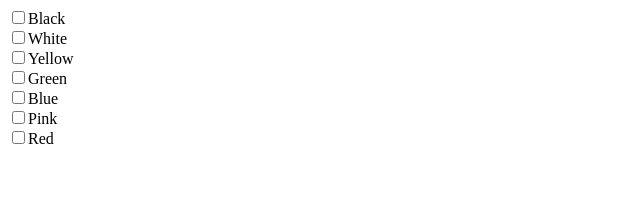
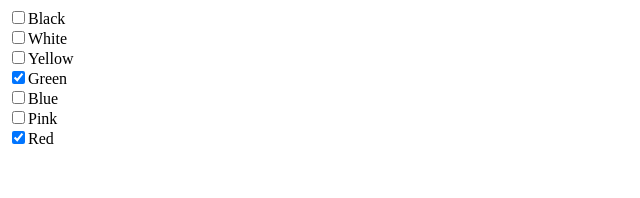
Before and after one commit to thinkricardo/angular-custom-validations, an Angular app: page / in a window 1280 px wide. Shown: the top 198 px of the page, without its empty margins (0-640 px from the left). Built offline with nearby package versions, Linux system fonts and the light colour scheme.

Commit message:
feat: set checkbox list value through ngModel

```diff
--- a/src/app/app.component.html
+++ b/src/app/app.component.html
@@ -1 +1,7 @@
-<app-checkbox-list [items]="colorsList"></app-checkbox-list>
+<form>
+  <app-checkbox-list
+    name="colors"
+    [(ngModel)]="colorsSelected"
+    [items]="colorsList"
+  ></app-checkbox-list>
+</form>
--- a/src/app/app.component.ts
+++ b/src/app/app.component.ts
@@ -15,4 +15,6 @@ export class AppComponent {
     { id: 6, name: 'Pink' },
     { id: 7, name: 'Red' },
   ];
+
+  colorsSelected: number[] = [4, 7];
 }
--- a/src/app/base/base-value-accessor.ts
+++ b/src/app/base/base-value-accessor.ts
@@ -1,19 +1,45 @@
-import { ControlValueAccessor } from '@angular/forms';
+import { ControlValueAccessor, NgControl } from '@angular/forms';
 
-export abstract class BaseValueAccessor implements ControlValueAccessor {
-  writeValue(obj: any): void {
-    throw new Error('Method not implemented.');
+export abstract class BaseValueAccessor<T> implements ControlValueAccessor {
+  protected abstract control: NgControl;
+
+  private currentValue: T;
+  private isDisabled = false;
+
+  onChange = (value: T) => {};
+  onTouched = () => {};
+
+  setValueAcessor() {
+    if (this.control) {
+      this.control.valueAccessor = this;
+    }
   }
 
-  registerOnChange(fn: any): void {
-    throw new Error('Method not implemented.');
+  get value(): T {
+    return this.currentValue;
+  }
+  set value(newValue: T) {
+    if (this.currentValue !== newValue) {
+      this.currentValue = newValue;
+      //this.onChange(this.currentValue);
+    }
   }
 
-  registerOnTouched(fn: any): void {
-    throw new Error('Method not implemented.');
+  writeValue(newValue: T): void {
+    this.currentValue = newValue;
+  }
+
+  registerOnChange(fn: (value: T) => {}): void {
+    this.onChange = fn;
+  }
+
+  registerOnTouched(fn: () => {}): void {
+    this.onTouched = fn;
   }
 
   setDisabledState?(isDisabled: boolean): void {
-    throw new Error('Method not implemented.');
+    if (this.isDisabled !== isDisabled) {
+      this.isDisabled = isDisabled;
+    }
   }
 }
--- a/src/app/components/checkbox-list/checkbox-list.component.html
+++ b/src/app/components/checkbox-list/checkbox-list.component.html
@@ -1,4 +1,4 @@
 <div *ngFor="let item of items">
-  <input type="checkbox" />
+  <input type="checkbox" [checked]="isChecked(item.id)" />
   <label>{{ item.name }}</label>
 </div>
--- a/src/app/components/checkbox-list/checkbox-list.component.ts
+++ b/src/app/components/checkbox-list/checkbox-list.component.ts
@@ -1,15 +1,30 @@
-import { Component, OnInit, Input } from '@angular/core';
+import { Component, Input, Self, Optional } from '@angular/core';
+import { NgControl } from '@angular/forms';
+
+import { BaseValueAccessor } from '../../base/base-value-accessor';
 
 @Component({
   selector: 'app-checkbox-list',
   templateUrl: './checkbox-list.component.html',
   styleUrls: ['./checkbox-list.component.scss'],
 })
-export class CheckboxListComponent implements OnInit {
+export class CheckboxListComponent extends BaseValueAccessor<number[]> {
   @Input()
   items: any[];
 
-  constructor() {}
+  constructor(
+    @Self()
+    @Optional()
+    protected control: NgControl
+  ) {
+    super();
+    this.setValueAcessor();
+  }
 
-  ngOnInit(): void {}
+  isChecked(id: number): boolean {
+    if (!this.value) {
+      return false;
+    }
+    return this.value.indexOf(id) > -1;
+  }
 }
```
Also changed, not shown: src/app/app.module.ts (+6 -11 lines).
